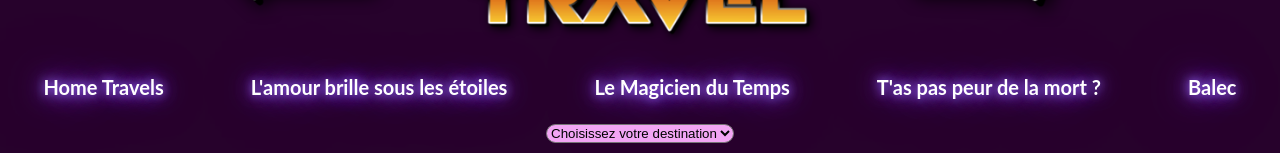
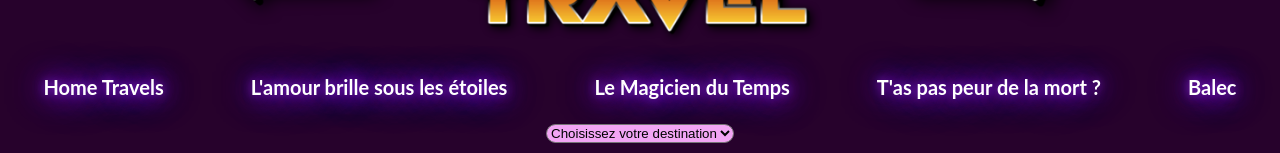
Before and after one commit to SammyNG-dev/space-time-travelers, a React (Vite) app in the folder client/: page / in a window 1280 px wide. Shown: the part 307-460 px from the top of the page. Built offline with nearby package versions, Linux system fonts and the light colour scheme; no server answers.

Commit message:
mise à jour des néon de merde

```diff
--- a/client/src/App.css
+++ b/client/src/App.css
@@ -122,24 +122,61 @@ footer img {
 	}
 }
 
+/* src/components/NeonText.css */
 .neon-text {
   font-size: 20px; /* Taille du texte */
   font-weight: bold;
   color: #fff;
-	text-shadow: 0 0 5px rgb(144, 93, 240), 0 0 10px rgb(144, 93, 240), 0 0 20px rgb(144, 93, 240), 0 0 40px rgb(144, 93, 240), 0 0
-		80px rgb(144, 93, 240), 0 0 90px rgb(144, 93, 240), 0 0 100px rgb(144, 93, 240), 0 0 150px rgb(144, 93, 240);
-	animation: neon-text 1.5s infinite alternate;
+  text-align: center;
+  text-shadow:
+    0 0 10px rgb(75, 0, 130),  /* Indigo */
+    0 0 20px rgb(75, 0, 130),
+    0 0 30px rgb(75, 0, 130),
+    0 0 40px rgb(75, 0, 130),
+    0 0 10px rgb(138, 43, 226), /* Violet */
+    0 0 20px rgb(138, 43, 226),
+    0 0 30px rgb(138, 43, 226),
+    0 0 40px rgb(138, 43, 226),
+    0 0 10px rgb(4, 6, 146),  /* Cyan */
+    0 0 20px rgb(4, 6, 146),
+    0 0 30px rgb(4, 6, 146),
+    0 0 40px rgb(4, 6, 146);
+  animation: neon 3s infinite alternate;
 }
-@keyframes neon-text {
+
+@keyframes neon {
   0% {
-		text-shadow: 0 0 5px rgb(144, 93, 240), 0 0 10px rgb(144, 93, 240), 0 0 20px rgb(144, 93, 240), 0 0 40px rgb(144, 93, 240), 0 0
-			80px rgb(144, 93, 240), 0 0 90px rgb(144, 93, 240), 0 0 100px rgb(144, 93, 240), 0 0 150px rgb(144, 93, 240);
+    text-shadow:
+      0 0 10px rgb(75, 0, 130),  /* Indigo */
+      0 0 20px rgb(75, 0, 130),
+      0 0 30px rgb(75, 0, 130),
+      0 0 40px rgb(75, 0, 130);
+  }
+  33% {
+    text-shadow:
+      0 0 10px rgb(138, 43, 226), /* Violet */
+      0 0 20px rgb(138, 43, 226),
+      0 0 30px rgb(138, 43, 226),
+      0 0 40px rgb(138, 43, 226);
+  }
+  66% {
+    text-shadow:
+      0 0 10px rgb(4, 6, 146),  /* Cyan */
+      0 0 20px rgb(4, 6, 146),
+      0 0 30px rgb(4, 6, 146),
+      0 0 40px rgb(4, 6, 146);
   }
   100% {
-		text-shadow: 0 0 10px rgb(144, 93, 240), 0 0 20px rgb(144, 93, 240), 0 0 30px rgb(144, 93, 240), 0 0 60px rgb(144, 93, 240), 0 0
-			120px rgb(144, 93, 240), 0 0 180px rgb(144, 93, 240), 0 0 240px rgb(144, 93, 240), 0 0 300px rgb(144, 93, 240);
+    text-shadow:
+      0 0 10px rgb(75, 0, 130),  /* Indigo */
+      0 0 20px rgb(75, 0, 130),
+      0 0 30px rgb(75, 0, 130),
+      0 0 40px rgb(75, 0, 130);
   }
 }
+
+
+
 
 @media screen and (max-width: 767px) {
 	nav {
```
Lines whose indentation alone changed are shown as unchanged.
